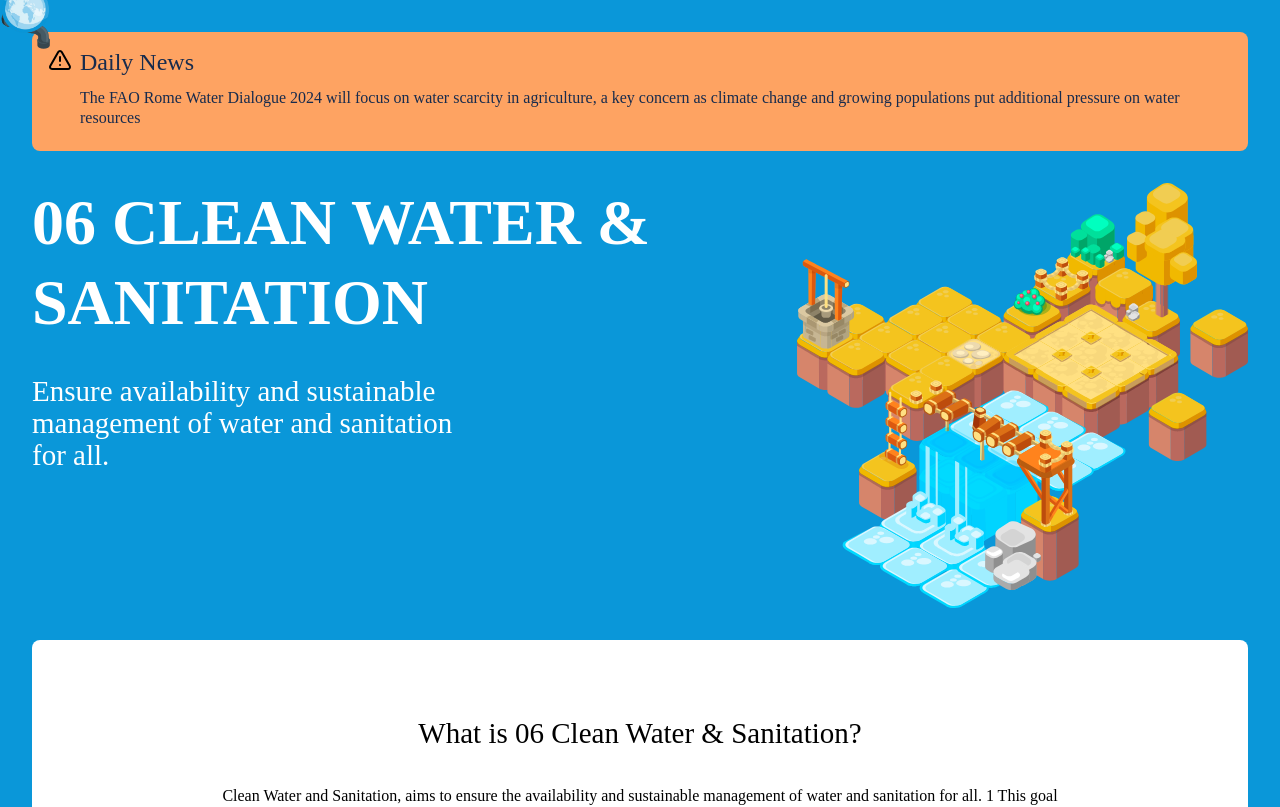
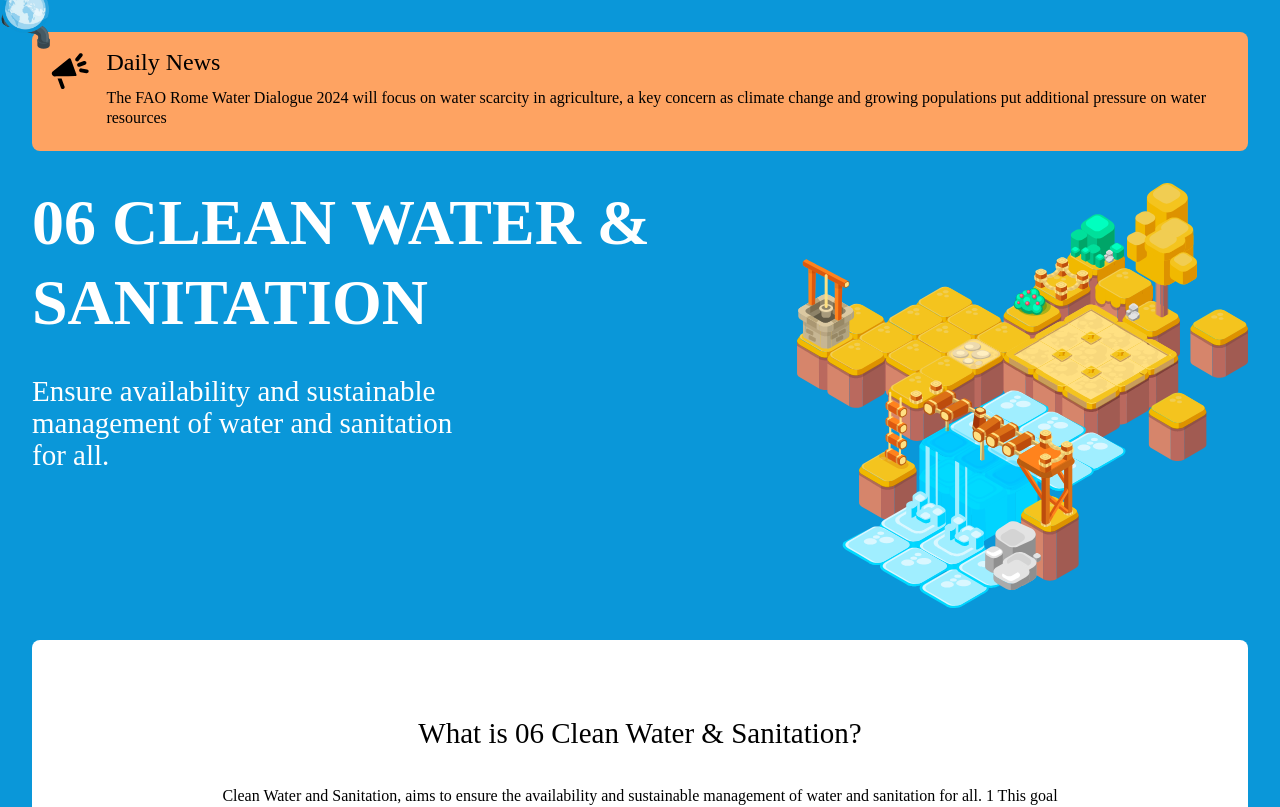
Before and after one commit to unisdgprojectteam38/unisdgteam38-deploy, a Next.js app: page /info in a window 1280 px wide. Shown: the top 807 px of the page. Built offline with nearby package versions, Linux system fonts and the light colour scheme.

Commit message:
feat(header): updated icon and colours

```diff
--- a/components/info/header/HeaderSection.tsx
+++ b/components/info/header/HeaderSection.tsx
@@ -1,5 +1,7 @@
 import React from 'react';
 import { AlertTriangle } from 'lucide-react';
+import Image from 'next/image';
+import NewsIcon from '@/public/Icon-Daily-News.svg';
 
 interface HeaderSectionProps {
   newsTitle: string;
@@ -18,8 +20,8 @@ export const HeaderSection: React.FC<HeaderSectionProps> = ({
   newsContent,
   mainTitle,
   mainSubtitle,
-  backgroundColor = "bg-blue-500",
-  newsBannerColor = "bg-orange-300",
+  backgroundColor = "bg-[#0a97d9]",
+  newsBannerColor = "bg-[#fea362]",
   illustrationComponent,
   definitionTitle,
   definitionPara,
@@ -28,13 +30,13 @@ export const HeaderSection: React.FC<HeaderSectionProps> = ({
     <section className={`${backgroundColor} p-8`}>
 
       {/* News Alert Bar */}
-      <div className={`${newsBannerColor} flex flex-row p-4 rounded-lg mb-8`}>
+      <div className={`${newsBannerColor} flex flex-row p-4 rounded-lg mb-8 gap-3`}>
         <div className="h-[87px] flex items-start">
-          <AlertTriangle className="text-black mr-2" />
+          <Image src={NewsIcon} alt='news icon' width={48} height={48}/>
         </div>
         <div className="h-[87px] flex-col justify-start items-start gap-3 inline-flex">
-          <h2 className="text-[#172b4d] text-2xl font-medium font-['Poppins'] leading-7">{newsTitle}</h2>
-          <p className="h-[47px] text-[#172b4d] text-base font-normal font-['Poppins'] leading-tight">{newsContent}</p>
+          <h2 className="text-black text-2xl font-medium font-['Poppins'] leading-7">{newsTitle}</h2>
+          <p className="h-[47px] text-black text-base font-normal font-['Poppins'] leading-tight">{newsContent}</p>
         </div>
 
       </div>
```
Also changed, not shown: public/Icon-Daily-News.svg (added).
